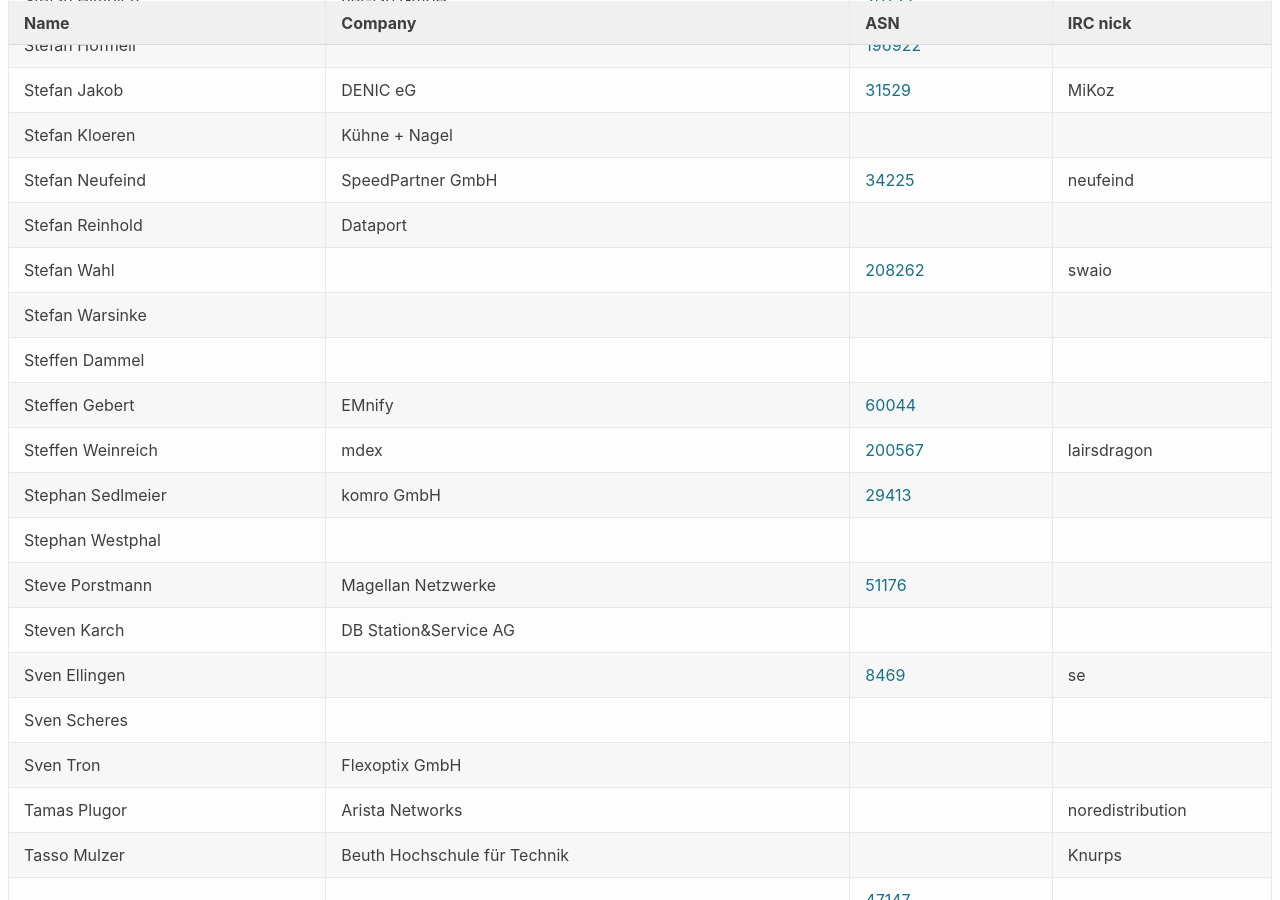
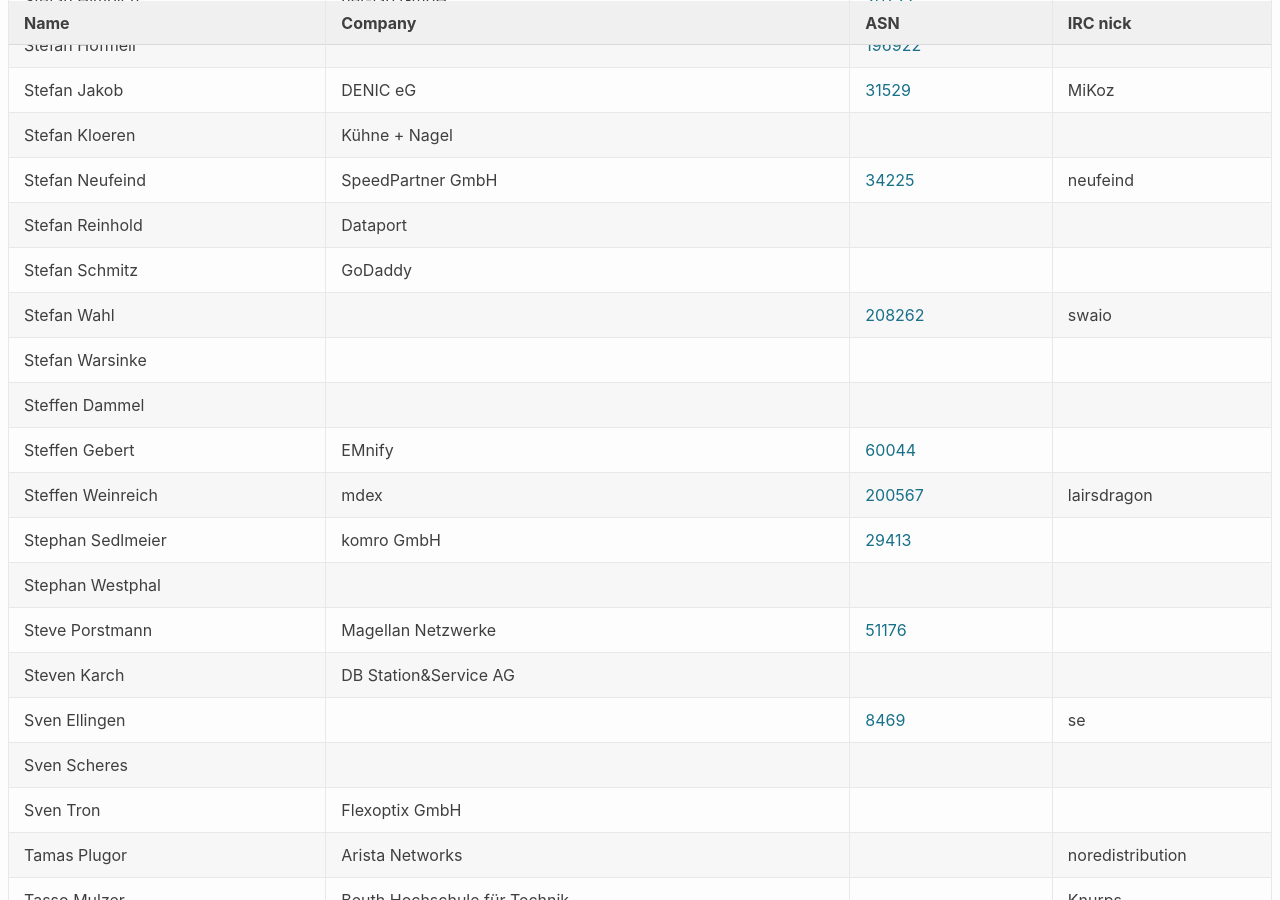
Before and after one commit to denog/pretix-attendeelist, a Jekyll site: the page built from index.markdown, in a window 1280 px wide and 900 px high, scrolled down 18196 px. Built offline with Jekyll 4.4.1, drawn with Linux system fonts in a browser that asks for light colours.

Commit message:
Latest data: Mon Nov  2 16:50:14 UTC 2020

```diff
--- a/_data/attendees.json
+++ b/_data/attendees.json
@@ -2328,6 +2328,12 @@
     "asn": null
   },
   {
+    "name": "Stefan Schmitz",
+    "company": "GoDaddy",
+    "irc": null,
+    "asn": null
+  },
+  {
     "name": "Stefan Wahl",
     "company": null,
     "irc": "swaio",
@@ -2676,13 +2682,13 @@
     "asn": null
   },
   {
+    "name": "Marcus Brauckmann",
+    "company": null,
+    "irc": null,
+    "asn": null
+  },
+  {
     "name": "Bussmann Patrick",
-    "company": null,
-    "irc": null,
-    "asn": null
-  },
-  {
-    "name": "Marcus Brauckmann",
     "company": null,
     "irc": null,
     "asn": null
```
